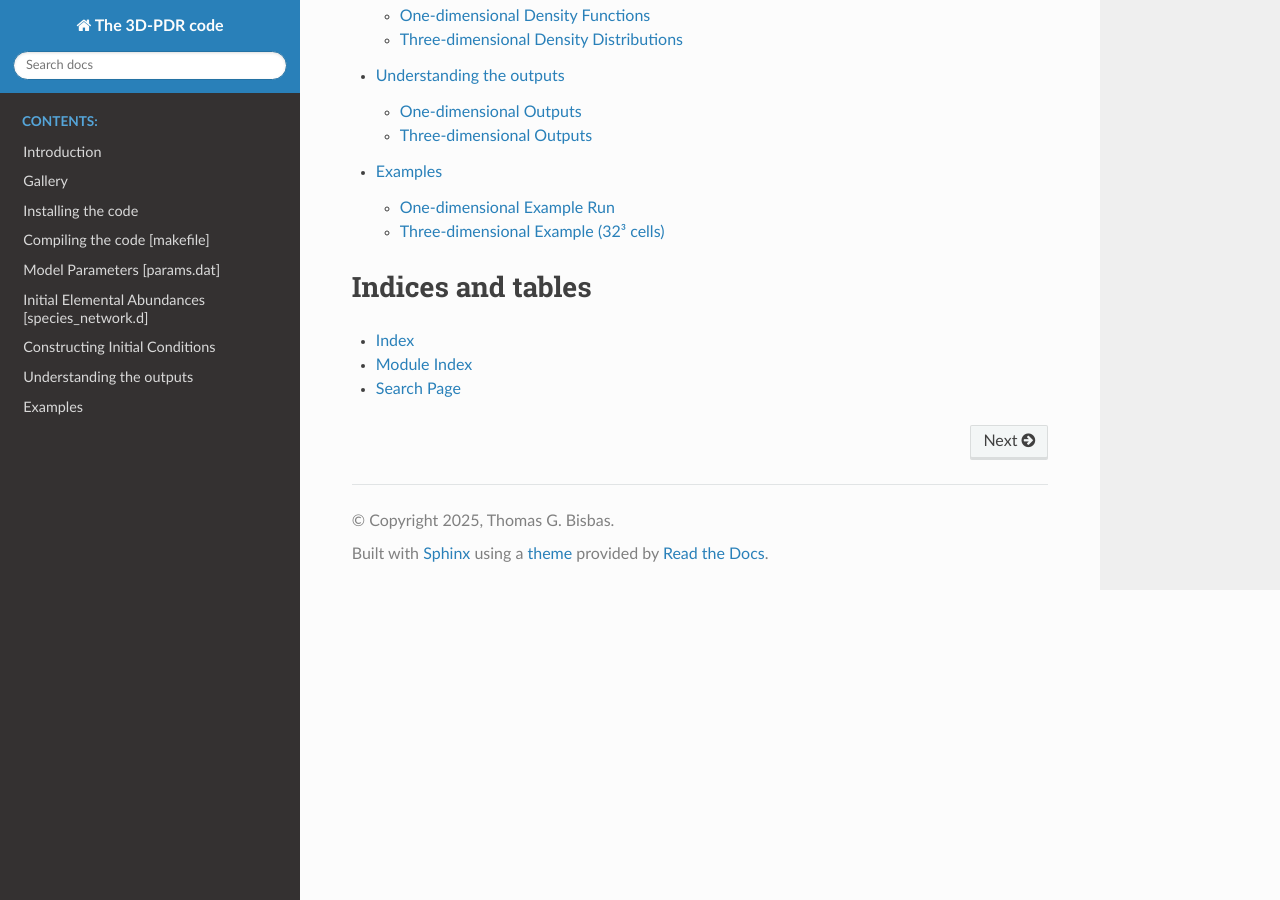
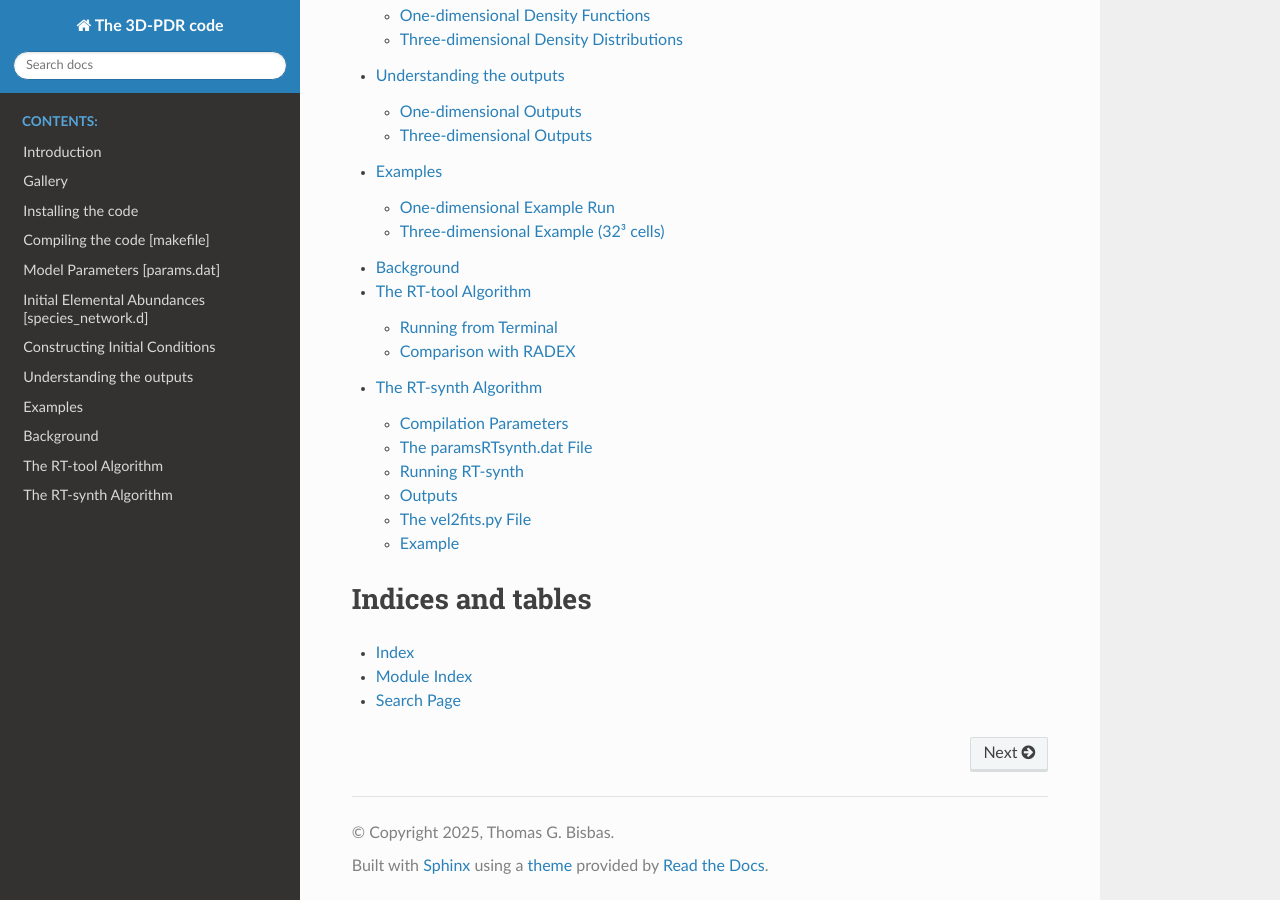
Before and after one commit to itamos-ism/3D-PDR-pblc, a Sphinx documentation site: the page built from docs/source/index.rst, in a window 1280 px wide and 900 px high, scrolled down 864 px. Built offline with Sphinx 7.4.7 and the Read the Docs theme 3.1.0, drawn with Linux system fonts in a browser that asks for light colours.

Commit message:
Update index.rst

```diff
--- a/docs/source/index.rst
+++ b/docs/source/index.rst
@@ -19,6 +19,9 @@ Welcome to the 3D-PDR documentation!
    ics
    outputs
    examples
+   RT-background
+   RT-tool
+   RT-synth
 
 
 Indices and tables
```
